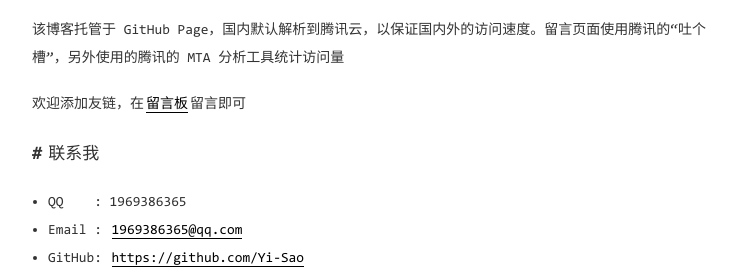
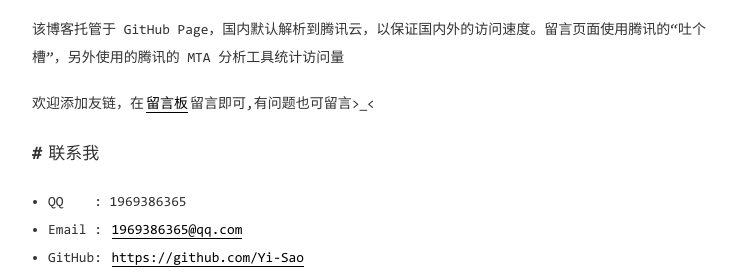
Before and after one commit to Yi-Sao/Yi-Sao.github.io, a Jekyll site: the page built from pages/about.md, in a window 1280 px wide. Shown: the part 222-500 px from the top of the page, without its empty margins (268-1011 px from the left). Built offline with Jekyll 4.4.1, drawn with Linux system fonts in a browser that asks for light colours; comment, search, counter and statistics services are not loaded.

```diff
--- a/_config.yml
+++ b/_config.yml
@@ -1,7 +1,7 @@
 encoding: utf-8
 
 # SEO相关信息
-title: Yi_Sao Blog
+title: Yi_Sao's Blog
 description: Yi_Sao的个人博客
 keywords: YiSao,Blog,Git,Markdown,C,C++,C/C++,Linux
 author: Yi_Sao
@@ -17,11 +17,11 @@ exclude: ['CNAME', 'README.md', 'LICENSE', '_site', 'dist', 'Gemfile', 'Gemfile.
 
 # 域名配置
 # baseurl配置,如果网站部署在根目录下的其他目录中，请设置为 /目录名
-# domainUrl: 'http://Yi-Sao.github.io'
+# domainUrl: 'http://Yi-Sao.gitee.io'
 baseurl: ''
 
 # 吐个槽地址，会在chat页面中重定向到该地址
-tucaoUrl: https://support.qq.com/product/86335
+tucaoUrl: https://support.qq.com/product/377752
 
 # 菜单
 menu:
--- a/pages/about.md
+++ b/pages/about.md
@@ -7,7 +7,7 @@ title: 关于我
 
 该博客托管于 GitHub Page，国内默认解析到腾讯云，以保证国内外的访问速度。留言页面使用腾讯的“吐个槽”，另外使用的腾讯的 MTA 分析工具统计访问量
 
-欢迎添加友链，在[留言板](chat.html)留言即可
+欢迎添加友链，在[留言板](chat.html)留言即可,有问题也可留言>_<
 
 # 联系我
 
```
Also changed, not shown: _posts/2022-01-22-test.md (deleted, +0 -1 lines), img/000.jpg (deleted).
